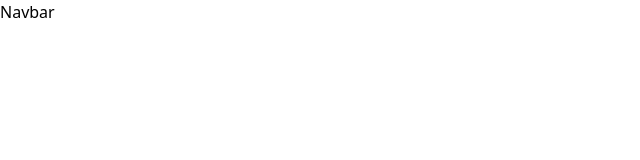
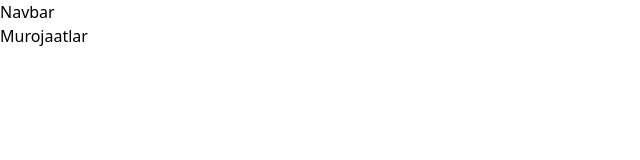
Before and after one commit to Ravshanbek0/CRM-system, a React (Vite) app: page /Murojaatlar in a window 1280 px wide. Before the commit this address had no page. Shown: the top 160 px of the page, without its empty margins (0-640 px from the left). Built offline with nearby package versions, Linux system fonts and the light colour scheme.

Commit message:
my first commit

```diff
--- a/src/App.jsx
+++ b/src/App.jsx
@@ -1,7 +1,9 @@
-import React from 'react'
-import { BrowserRouter, Route, Routes } from 'react-router-dom'
-import Navbar from './components/Navbar/Navbar'
-import Home from './page/Home/Home'
+import React from 'react';
+import { BrowserRouter, Route, Routes } from 'react-router-dom';
+import Navbar from './components/Navbar/Navbar';
+import Home from './page/Home/Home';
+import Xisobot from './page/Xisobot/Xisobot';
+import Murojaatlar from './page/Murojaatlar/Murojaatlar';
 
 function App() {
   return (
@@ -10,6 +12,8 @@ function App() {
       <Navbar />
         <Routes>
           <Route path='/' element={<Home />} />
+          <Route path='/Xisobot' element={<Xisobot />} />
+          <Route path='/Murojaatlar' element={<Murojaatlar />} />
         </Routes>
       </BrowserRouter>
     </>
--- /dev/null
+++ b/src/page/Murojaatlar/Murojaatlar.jsx
@@ -0,0 +1,11 @@
+import React from 'react'
+
+function Murojaatlar() {
+  return (
+    <div>
+      Murojaatlar
+    </div>
+  )
+}
+
+export default Murojaatlar;
--- /dev/null
+++ b/src/page/Xisobot/Xisobot.jsx
@@ -0,0 +1,11 @@
+import React from 'react'
+
+function Xisobot() {
+  return (
+    <div>
+      Xisobot
+    </div>
+  )
+}
+
+export default Xisobot;
```
